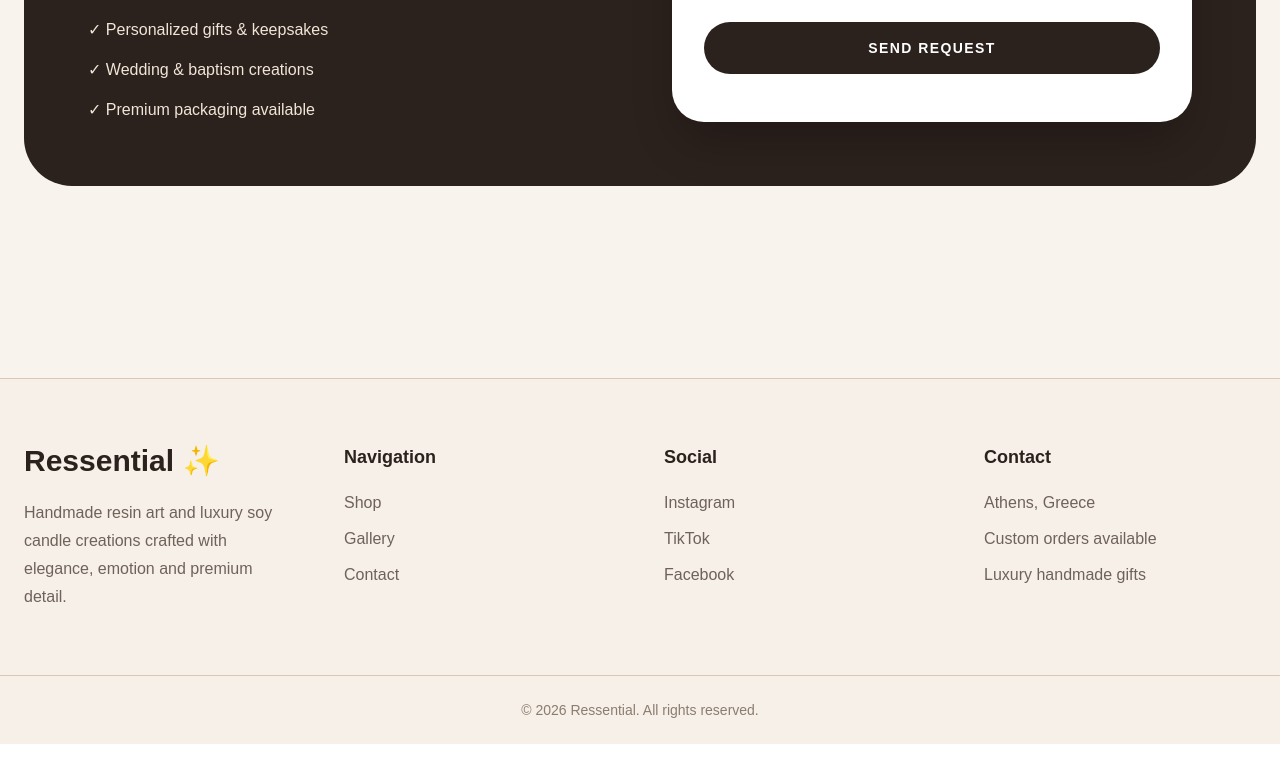
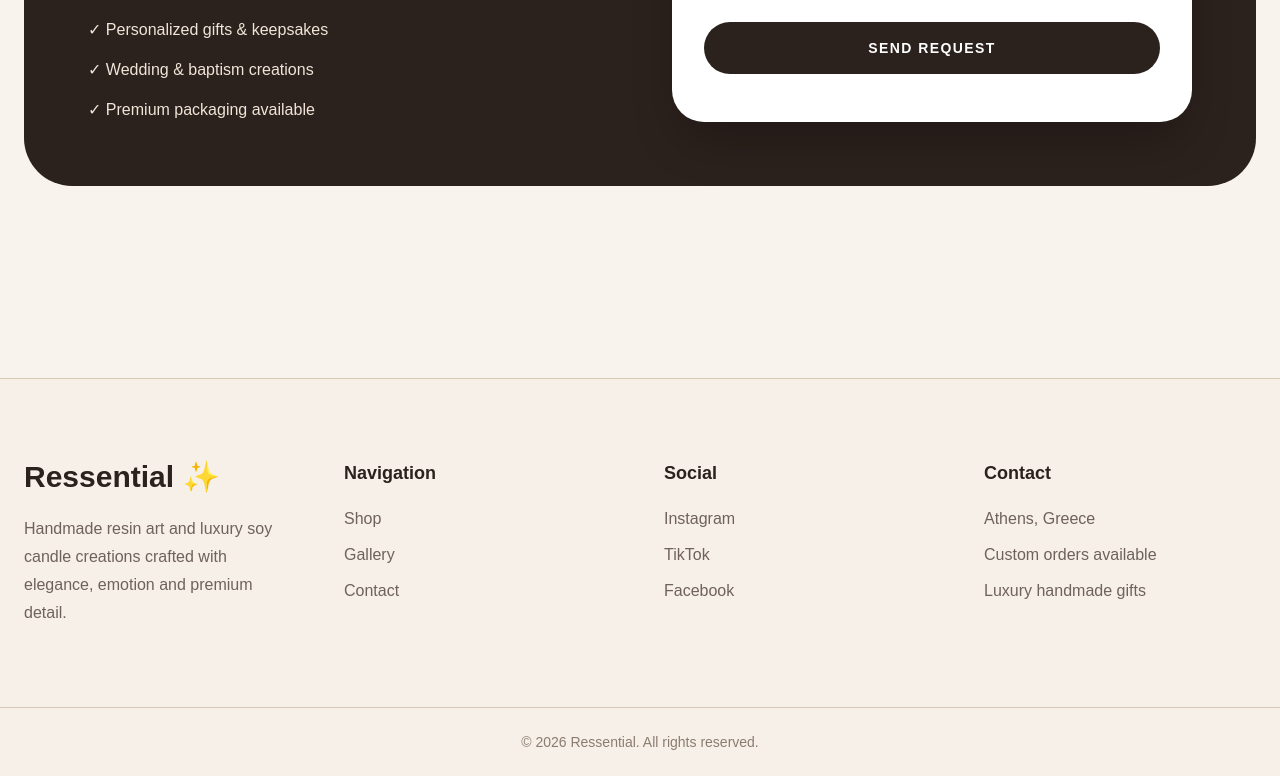
Before and after one commit to GioMeli/ressential-shop, a Next.js app: page / in a window 1280 px wide. Shown: the part 3575-4351 px from the top of the page. Before the commit the page ends 4319 px from the top, so only its background shows below. Built offline with nearby package versions, Linux system fonts and the light colour scheme.

Commit message:
Improve mobile responsiveness

```diff
--- a/app/page.tsx
+++ b/app/page.tsx
@@ -189,7 +189,7 @@
                 key={index}
                 src={image}
                 alt={`Ressential gallery ${index + 1}`}
-                className="h-[420px] w-[330px] flex-none rounded-[2.5rem] object-cover shadow-md transition duration-500 hover:scale-105"
+                className="h-[280px] w-[220px] md:h-[420px] md:w-[330px] flex-none rounded-[2.5rem] object-cover shadow-md transition duration-500 hover:scale-105"
               />
             ))}
           </div>
@@ -271,7 +271,7 @@
       </section>
 
       <footer className="mt-24 border-t border-[#d8c8b6] bg-[#f6f0e8]">
-        <div className="mx-auto grid max-w-7xl gap-12 px-6 py-16 md:grid-cols-4">
+        <div className="mx-auto grid max-w-7xl gap-12 px-6 py-20 md:grid-cols-4">
 
           <div>
             <h3 className="text-3xl font-semibold text-[#2b211d]">
```
